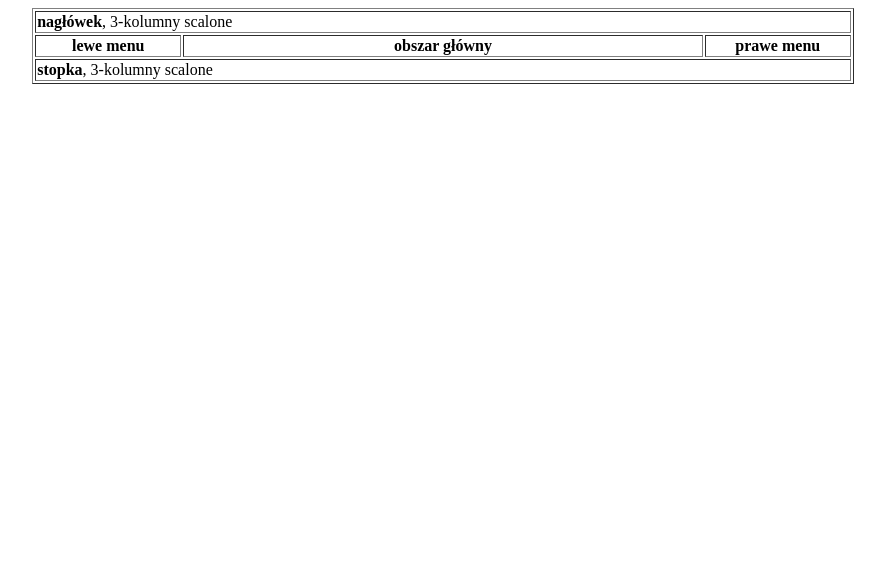
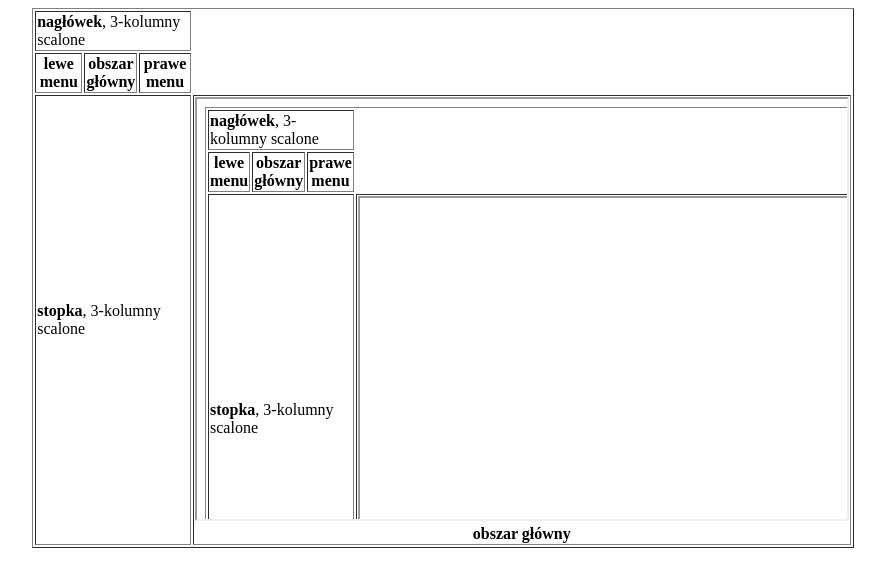
Before and after one commit to NatanZSE/programowanie2, a plain HTML site: page glowny_Zagdanski.html in a window 1280 px wide. Shown: the whole page, without its empty margins (197-1082 px from the left). Drawn offline with Linux system fonts and the light colour scheme.

Commit message:
Update glowny_Zagdanski.html

```diff
--- a/glowny_Zagdanski.html
+++ b/glowny_Zagdanski.html
@@ -25,6 +25,10 @@
 				<td colspan="3">
 					<b>stopka</b>, 3-kolumny scalone
 				</td>
+				<td align=center>
+ 					<iframe width=650 height=420 name="obszar_glowny" src="glowny_Zagdanski.html" border="0"></iframe>
+ 					<b>obszar główny</b>
+				</td>
 			</tr>
 		</table>
 	</body>
```
